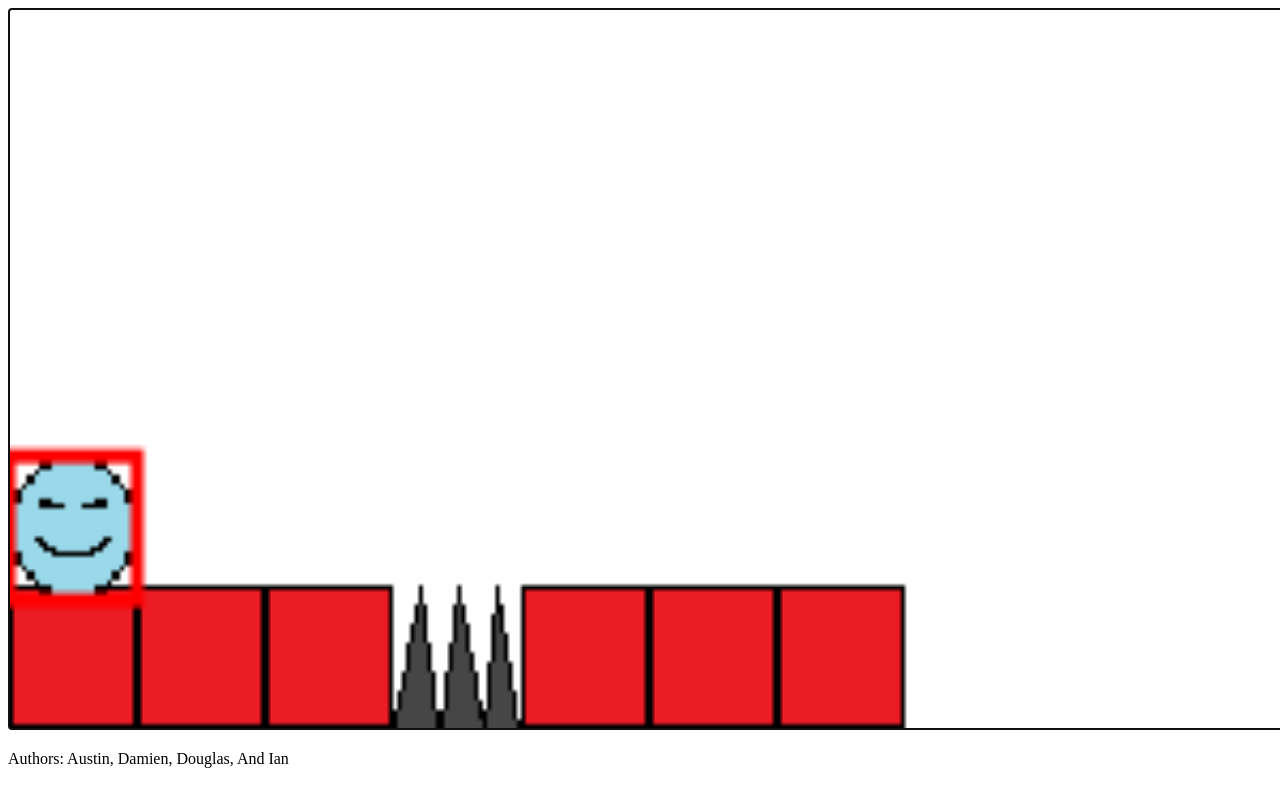
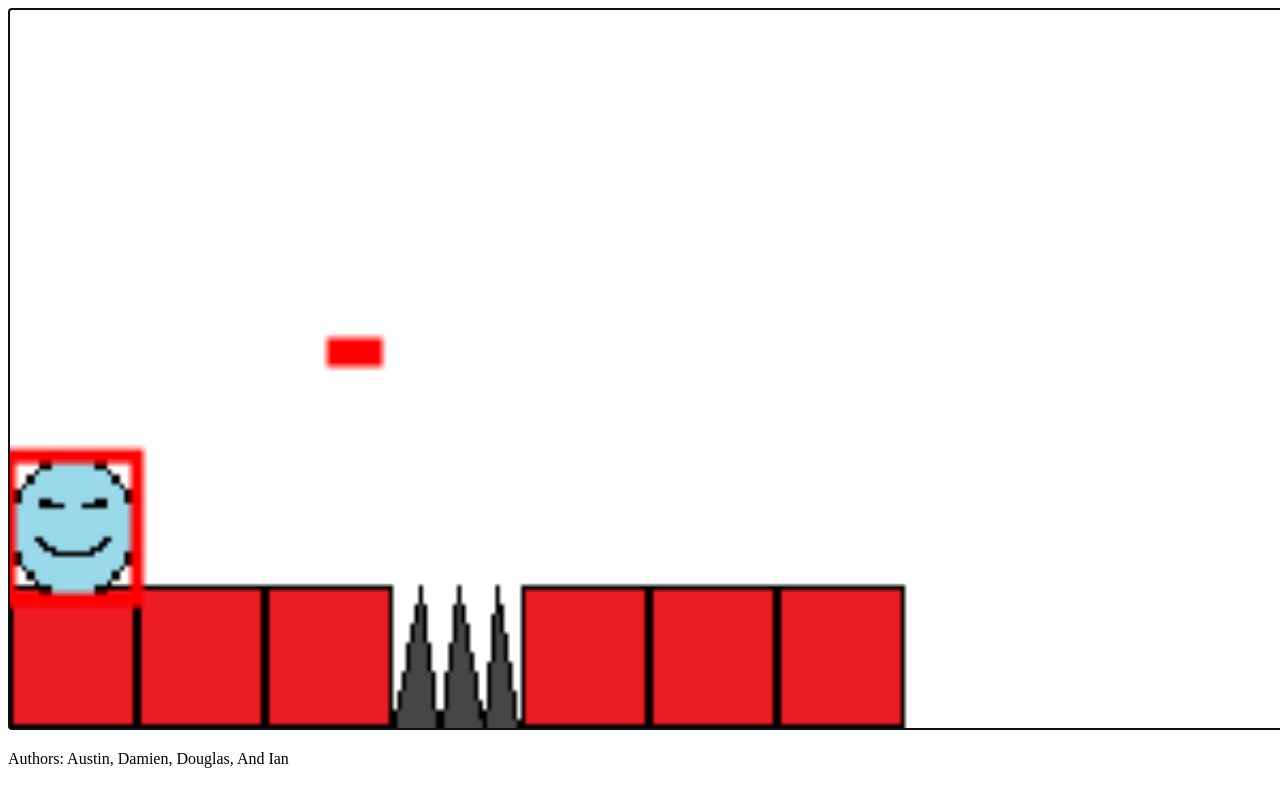
Before and after one commit to ianlean/ShapeShift-Platformer-Game, a plain HTML site: page index.html in a window 1280 px wide. Drawn offline with Linux system fonts and the light colour scheme.

Commit message:
added lasers

```diff
--- a/Player.js
+++ b/Player.js
@@ -80,11 +80,18 @@ class Player {
 
 
         //collision check
+        this.collisionCheck();
+        this.x += this.velocityX;
+        this.y += this.velocityY;
+        //gravity and other thing effecting movement could go here
+    };
+
+    collisionCheck() {
     this.game.entities.forEach(entity => {
 
         if( this.BoundingBox.collide(entity.BoundingBox)){
          if (entity instanceof floor){
-                 console.log("this is the floor")
+             //console.log("this is the floor")
              this.velocityY = 0;
              if(this.game.keys["w"] == true){
                 if((-this.velocityY)<this.MaxSpeed){
@@ -93,16 +100,18 @@ class Player {
             }
          }
          if(entity instanceof spike){
-                console.log("hit a spike");
+            console.log("get fucked hippie");
             //todo this is where a death/loss of heart would be
-                this.velocityY = 16;//I think this is really funny as a place holder -Damien
+            this.velocityY = -16;//I think this is really funny as a place holder -Damien
+         }
+         if(entity instanceof Laser){
+            console.log("get fucked hippie");
+            //todo this is where a death/loss of heart would be
+            this.velocityY = -16;//I think this is really funny as a place holder -Damien
          }
         }
      });
-        this.x += this.velocityX;
-        this.y += this.velocityY;
-        //gravity and other thing effecting movement could go here
-    };
+    }
 
     draw(ctx) {
         this.animations[this.index].drawFrame(this.game.clockTick,ctx,this.x,this.y, 1);
@@ -114,4 +123,9 @@ class Player {
         this.BoundingBox = new BoundingBox(this.x, this.y, 30, 30);
     }
 
+    die() {
+        // die animation/reset game
+
     }
+
+}
--- a/gameengine.js
+++ b/gameengine.js
@@ -91,6 +91,8 @@ class GameEngine {
     draw() {
         // Clear the whole canvas with transparent color (rgba(0, 0, 0, 0))
         this.ctx.clearRect(0, 0, this.ctx.canvas.width, this.ctx.canvas.height);
+        // drawing on context doesn't work without this
+        this.ctx.beginPath();
 
         // Draw latest things first
         for (let i = this.entities.length - 1; i >= 0; i--) {
--- a/index.html
+++ b/index.html
@@ -15,6 +15,7 @@
     <script type="text/javascript" src="./floor.js"></script>
     <script type="text/javascript" src="./Player.js"></script>
     <script type="text/javascript" src="./spike.js"></script>
+    <script type="text/javascript" src="./laser.js"></script>
     <script type="text/javascript" src="./main.js"></script>
 </head>
 
--- /dev/null
+++ b/laser.js
@@ -0,0 +1,27 @@
+class Laser {
+
+    constructor(game, x, y) {
+        Object.assign(this, {game,x,y,length});
+        this.BoundingBox = new BoundingBox(this.x,this.y,10,3);
+        this.originalX = this.x;
+        this.velocity = 4;
+    };
+
+    update() {
+        if (this.x <= 0) {
+            this.x = this.originalX;
+        } else {this.x-=this.velocity;}
+        this.updateBox();
+    }
+
+    updateBox() {
+        this.BoundingBox = new BoundingBox(this.x, this.y, 10, 3);
+    }
+
+    draw(ctx) {
+        ctx.strokeStyle = "Red";
+        ctx.lineWidth = 3;
+        ctx.strokeRect(this.x,this.y,10,3);
+
+    };
+};
--- a/main.js
+++ b/main.js
@@ -13,6 +13,7 @@ ASSET_MANAGER.downloadAll(() => {
 	const ctx = canvas.getContext("2d");
 	ctx.imageSmoothingEnabled = false;
 	gameEngine.addEntity(new Player(gameEngine,0,0));
+	gameEngine.addEntity(new Laser(gameEngine,1280, 70));
 	gameEngine.addEntity(new floor(gameEngine,0,120));
 	gameEngine.addEntity(new floor(gameEngine,30,120));
 	gameEngine.addEntity(new floor(gameEngine,60,120));
@@ -20,7 +21,7 @@ ASSET_MANAGER.downloadAll(() => {
 	gameEngine.addEntity(new floor(gameEngine,120,120));
 	gameEngine.addEntity(new floor(gameEngine,150,120));
 	gameEngine.addEntity(new floor(gameEngine,180,120));
-	// gameEngine.addEntity(new Player(gameEngine,0,0));
+
 	gameEngine.init(ctx);
 
 	gameEngine.start();
```
Lines whose indentation alone changed are shown as unchanged.
